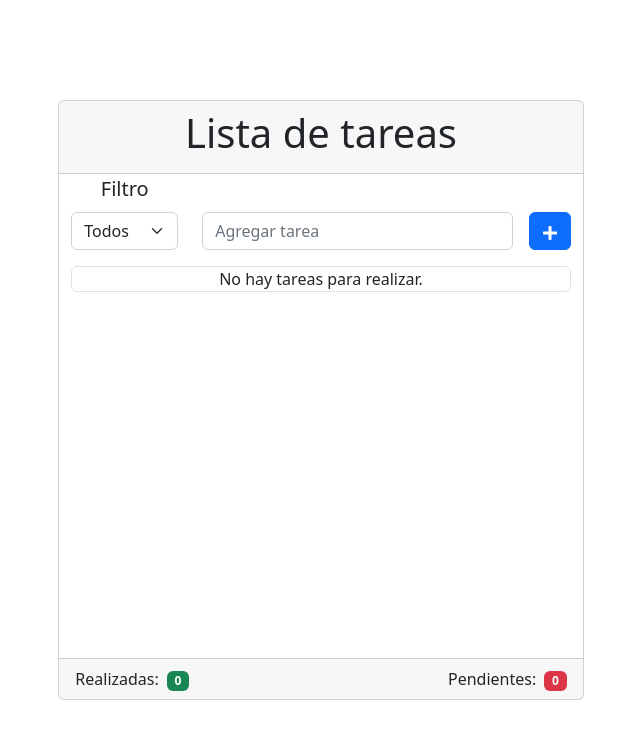
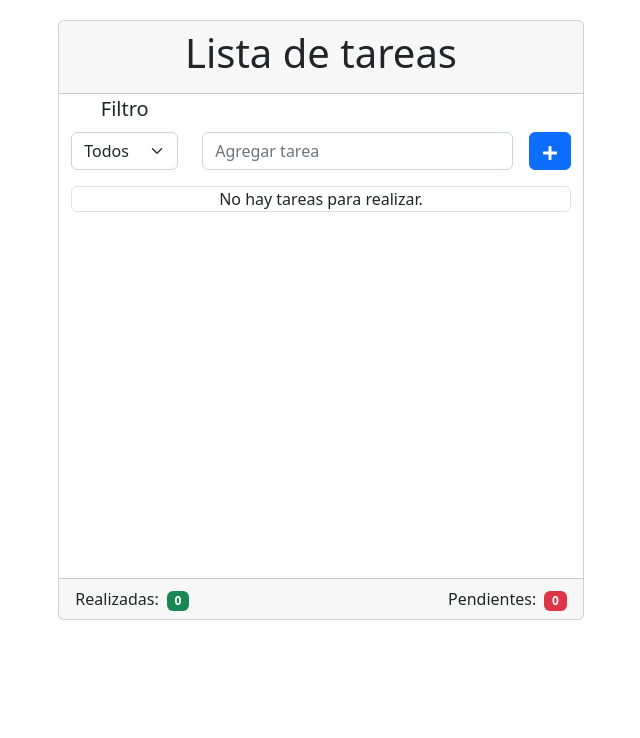
Before and after one commit to josesant/ListaTareas, a React (Create React App) app: page / in a window 1280 px wide. Shown: the top 738 px of the page, without its empty margins (319-959 px from the left). Built offline with nearby package versions, Linux system fonts and the light colour scheme.

Commit message:
ajuste de nueva altura

```diff
--- a/src/App.js
+++ b/src/App.js
@@ -5,8 +5,8 @@ import ToDoApp from './components/ToDoApp/ToDoApp';
 const App = () => {
     return (
         <div className="container-fluid p-0">
-            <div className=" d-flex vh-100 vw-100 justify-content-center " >
-                <div className="col-12 col-md-8 col-lg-5 d-flex align-items-center p-1" >
+            <div className=" d-flex vh-100 justify-content-center " >
+                <div className="col-12 col-md-8 col-lg-5 d-flex align-items-start p-1 mt-3" >
                     <ToDoApp />
                 </div>
             </div>
```
